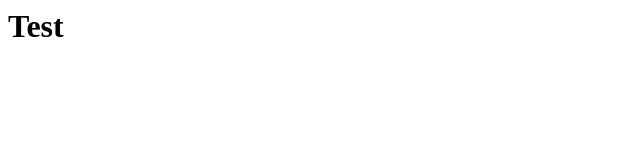
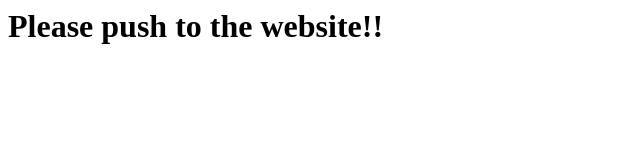
Before and after one commit to nooa12/website-eroo, a plain HTML site: page index.html in a window 1280 px wide. Shown: the whole page, without its empty margins (0-640 px from the left). Drawn offline with Linux system fonts and the light colour scheme.

Commit message:
Tested to edit index.html

```diff
--- a/index.html
+++ b/index.html
@@ -1 +1 @@
-<h1>Test</h1>
+<h1>Please push to the website!!</h1>
```
